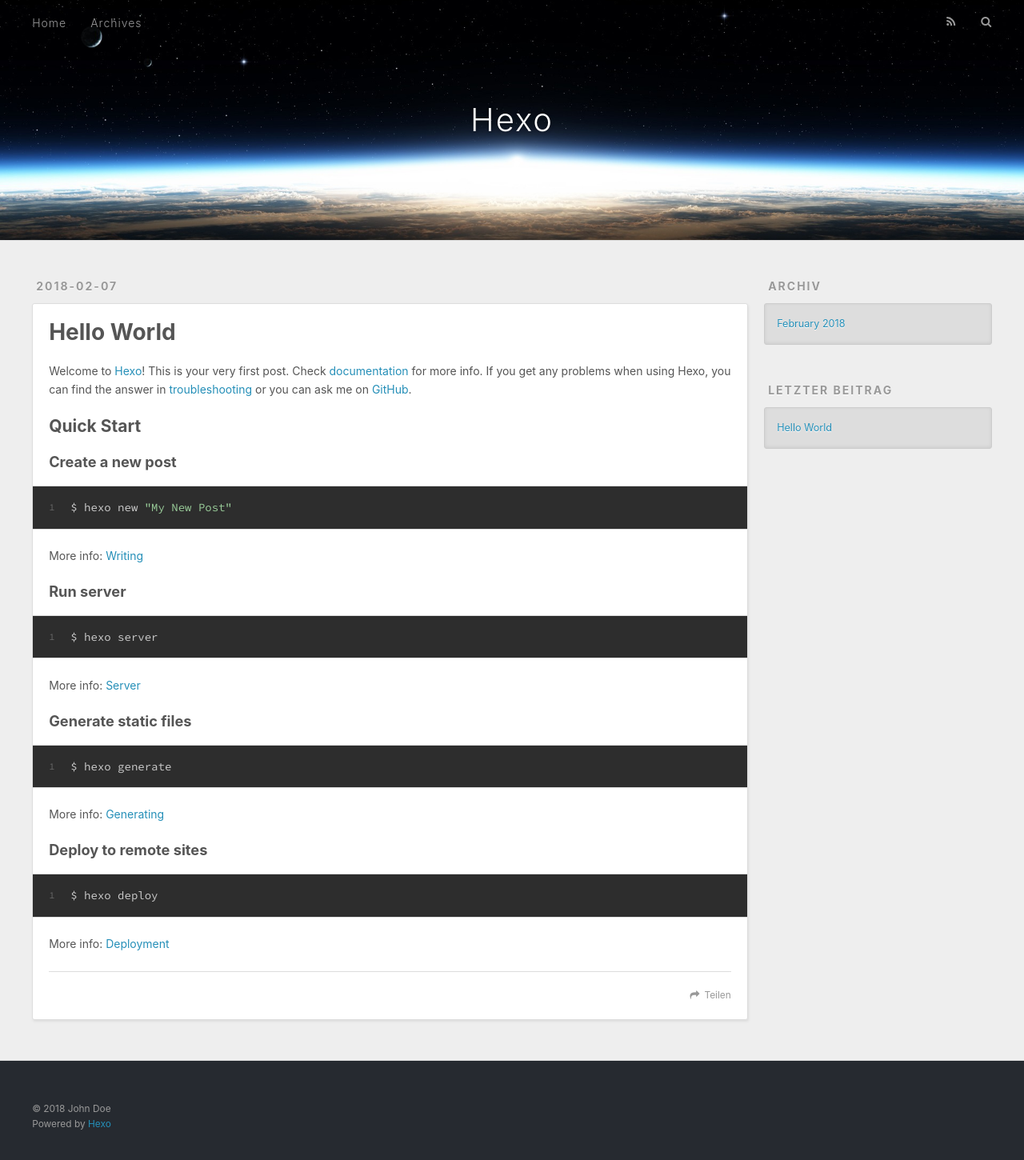
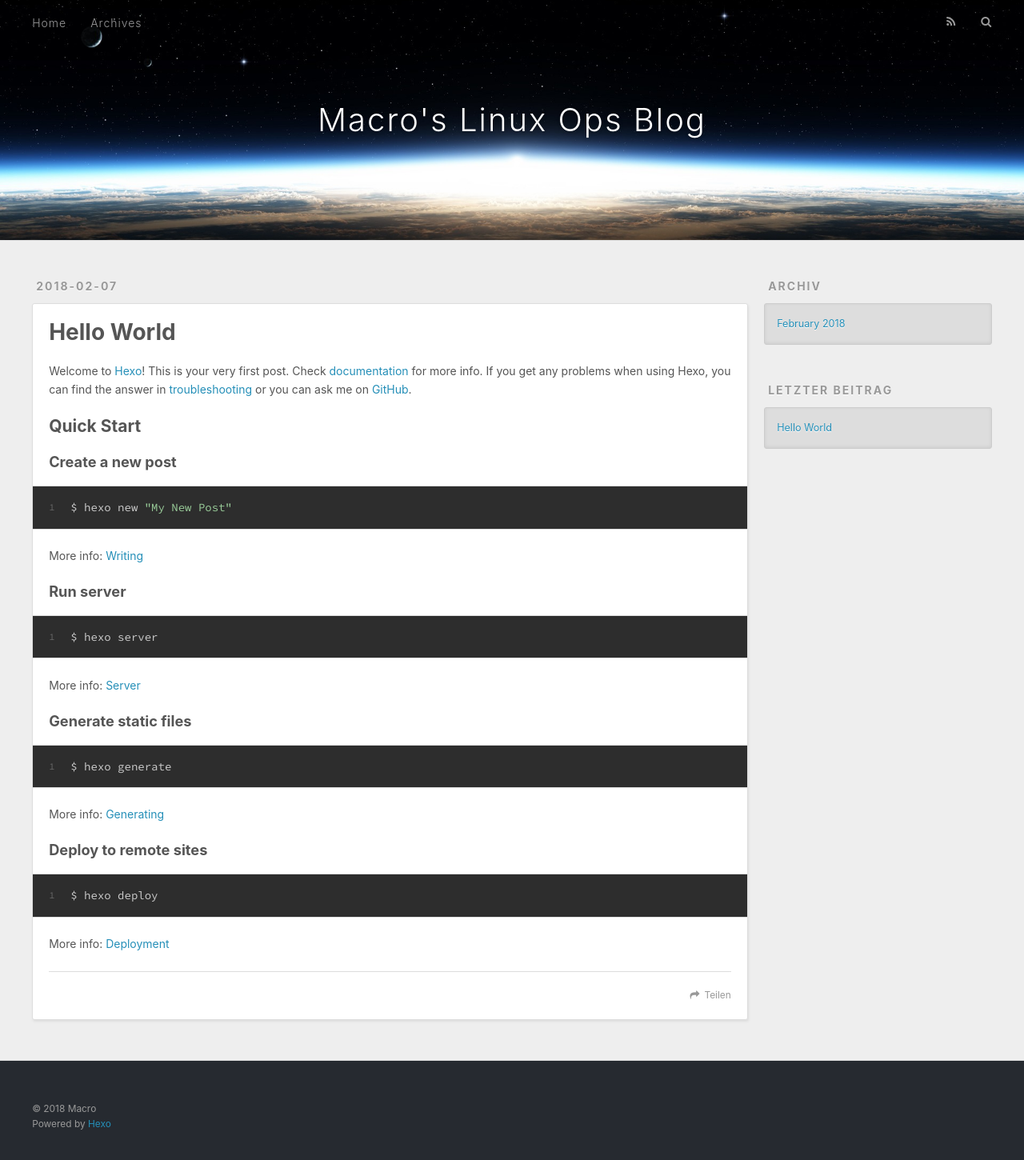
Before and after one commit to Macrolai/Macrolai.github.io, a plain HTML site: page index.html in a window 1280 px wide. Shown: the whole page at 80% size. Drawn offline with nearby package versions, Linux system fonts and the light colour scheme.

Commit message:
Site updated: 2018-02-07 20:57:33

```diff
--- a/index.html
+++ b/index.html
@@ -5,16 +5,16 @@
 
 
 
-  <title>Hexo</title>
+  <title>Macro&#39;s Linux Ops Blog</title>
   <meta name="viewport" content="width=device-width, initial-scale=1, maximum-scale=1">
   <meta property="og:type" content="website">
-<meta property="og:title" content="Hexo">
+<meta property="og:title" content="Macro&#39;s Linux Ops Blog">
 <meta property="og:url" content="http://yoursite.com/index.html">
-<meta property="og:site_name" content="Hexo">
+<meta property="og:site_name" content="Macro&#39;s Linux Ops Blog">
 <meta name="twitter:card" content="summary">
-<meta name="twitter:title" content="Hexo">
+<meta name="twitter:title" content="Macro&#39;s Linux Ops Blog">
 
-    <link rel="alternate" href="/atom.xml" title="Hexo" type="application/atom+xml">
+    <link rel="alternate" href="/atom.xml" title="Macro&#39;s Linux Ops Blog" type="application/atom+xml">
 
 
     <link rel="icon" href="/favicon.png">
@@ -33,7 +33,7 @@
   <div id="header-outer" class="outer">
     <div id="header-title" class="inner">
       <h1 id="logo-wrap">
-        <a href="/" id="logo">Hexo</a>
+        <a href="/" id="logo">Macro&#39;s Linux Ops Blog</a>
       </h1>
 
     </div>
@@ -96,7 +96,7 @@
 
     </div>
     <footer class="article-footer">
-      <a data-url="http://yoursite.com/2018/02/07/hello-world/" data-id="cjdcrwusx0000yaphgjd8dwak" class="article-share-link">Teilen</a>
+      <a data-url="http://yoursite.com/2018/02/07/hello-world/" data-id="cjdd2x0vc0000oaph3dzanxpk" class="article-share-link">Teilen</a>
 
 
     </footer>
@@ -152,7 +152,7 @@
 
   <div class="outer">
     <div id="footer-info" class="inner">
-      &copy; 2018 John Doe<br>
+      &copy; 2018 Macro<br>
       Powered by <a href="http://hexo.io/" target="_blank">Hexo</a>
     </div>
   </div>
```
Also changed, not shown: 2018/02/07/hello-world/index.html (+6 -6 lines), archives/2018/02/index.html (+7 -7 lines), archives/2018/index.html (+7 -7 lines), archives/index.html (+7 -7 lines), 1 other file.
